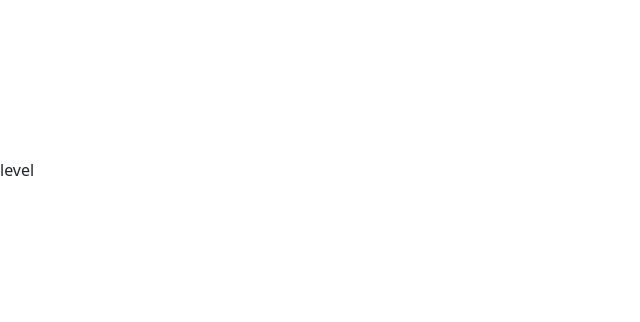
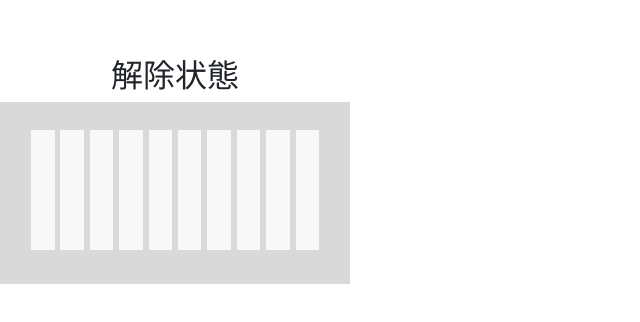
Before and after one commit to ProjectGimmit/settingPages, a React (Vite) app: page /config/level in a window 1280 px wide. Shown: the part 230-552 px from the top of the page, without its empty margins (0-640 px from the left). Built offline with nearby package versions, Linux system fonts and the light colour scheme.

Commit message:
Recoil未実装レベルメーターコンポーネント追加

```diff
--- /dev/null
+++ b/src/componets/level.css
@@ -0,0 +1,35 @@
+.levelButtonComponent{
+    text-align: center;
+}
+
+.levelButtonBox{
+    width: 350px;
+    padding: 8%;
+    background-color: #D9D9D9;
+}
+
+.levelButton {
+    display: inline-block;
+    width: 8%;
+    height: 120px;
+    border-radius: 0px;
+    margin-left: 2%;
+    background-color: #f8f8f8;
+    cursor: pointer;
+}
+
+.levelButton:first-child{
+    margin-left: 0px;
+}
+
+.levelButtonFirst{
+    background-color: #ADF1AC;
+}
+
+.levelButtonSecond{
+    background-color: #FFF72F;
+}
+
+.levelButtonThird{
+    background-color: #FF2121;
+}
--- a/src/componets/level.tsx
+++ b/src/componets/level.tsx
@@ -1,9 +1,80 @@
-import React from 'react'
+import React , { useEffect } from 'react'
+import './level.css'
 
-const level = () => {
+const Level = ({setLevel,level}) => {
+
+  const totalButtons = 10;
+
+  useEffect(() => {
+    for (let i = 1; i <= totalButtons; i++) {
+      const button = document.getElementById(i.toString());
+      if (button) {
+        if (i <= level) {
+          if (i <= 5) {
+            button.classList.add('levelButtonFirst');
+          } else if (i <= 8) {
+            button.classList.add('levelButtonSecond');
+          } else {
+            button.classList.add('levelButtonThird');
+          }
+        } else {
+          button.className = 'levelButton';
+        }
+      }
+    }
+  }, []);
+
+  const handleClick = (event: { target: { id: any; }; }) => {
+    const clickedId = Number(event.target.id);
+
+    const onlyFirstButtonLit = Array.from(document.getElementsByClassName('levelButtonFirst')).length === 1
+      && !document.getElementsByClassName('levelButtonSecond').length
+      && !document.getElementsByClassName('levelButtonThird').length;
+
+    if (clickedId === 1 && onlyFirstButtonLit) {
+      for (let i = 1; i <= totalButtons; i++) {
+        const button = document.getElementById(i.toString());
+        if (button) {
+          button.className = 'levelButton';
+        }
+      }
+      setLevel(0)
+    } else {
+      setLevel(clickedId)
+      for (let i = 1; i <= totalButtons; i++) {
+        const button = document.getElementById(i.toString());
+        if (button) {
+          if (i <= clickedId) {
+            if (i <= 5) {
+              button.classList.add('levelButtonFirst');
+            } else if (i <= 8) {
+              button.classList.add('levelButtonSecond');
+            } else {
+              button.classList.add('levelButtonThird');
+            }
+          } else {
+            button.className = 'levelButton';
+          }
+        }
+      }
+    }
+  }
+
   return (
-    <div>level</div>
+    <div className='levelButtonComponent'>
+      <h2>解除状態</h2>
+      <div className='levelButtonBox'>
+        {[...Array(10)].map((_, i) => (
+          <div
+            key={i + 1}
+            id={(i+1).toString()}
+            className="levelButton"
+            onClick={handleClick}
+          ></div>
+        ))}
+      </div>
+    </div>
   )
 }
 
-export default level
+export default Level
```
